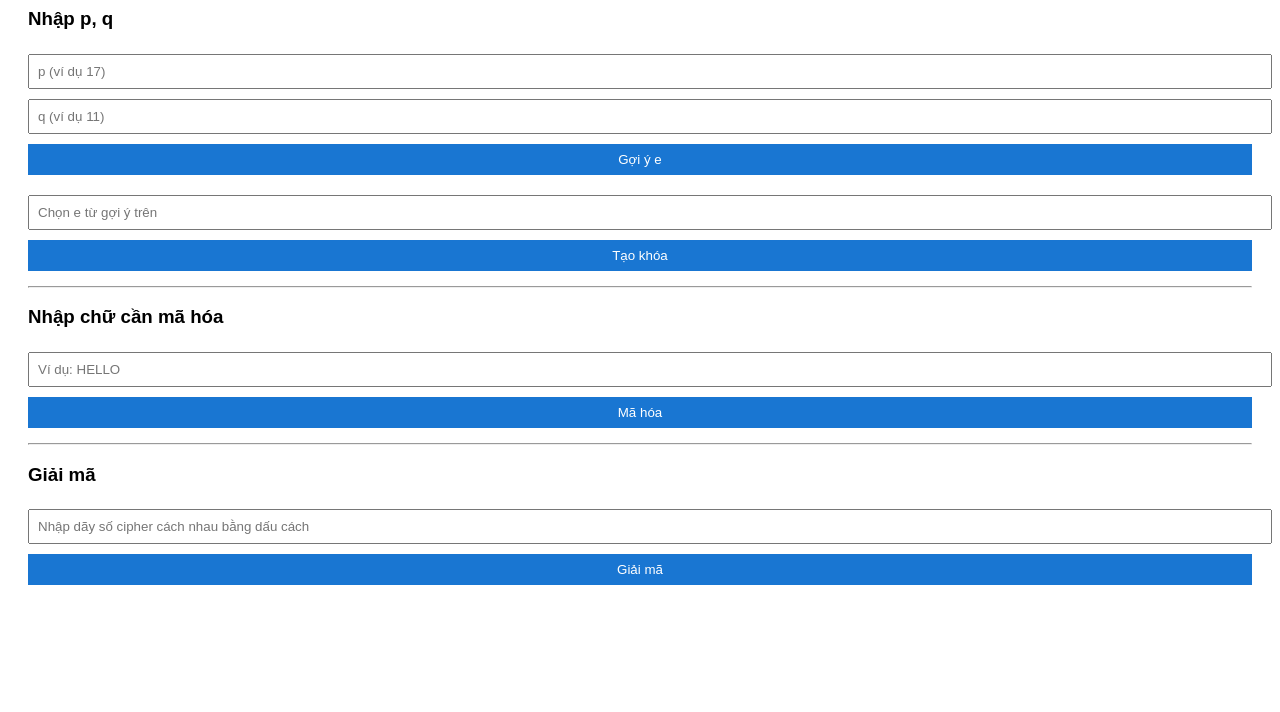
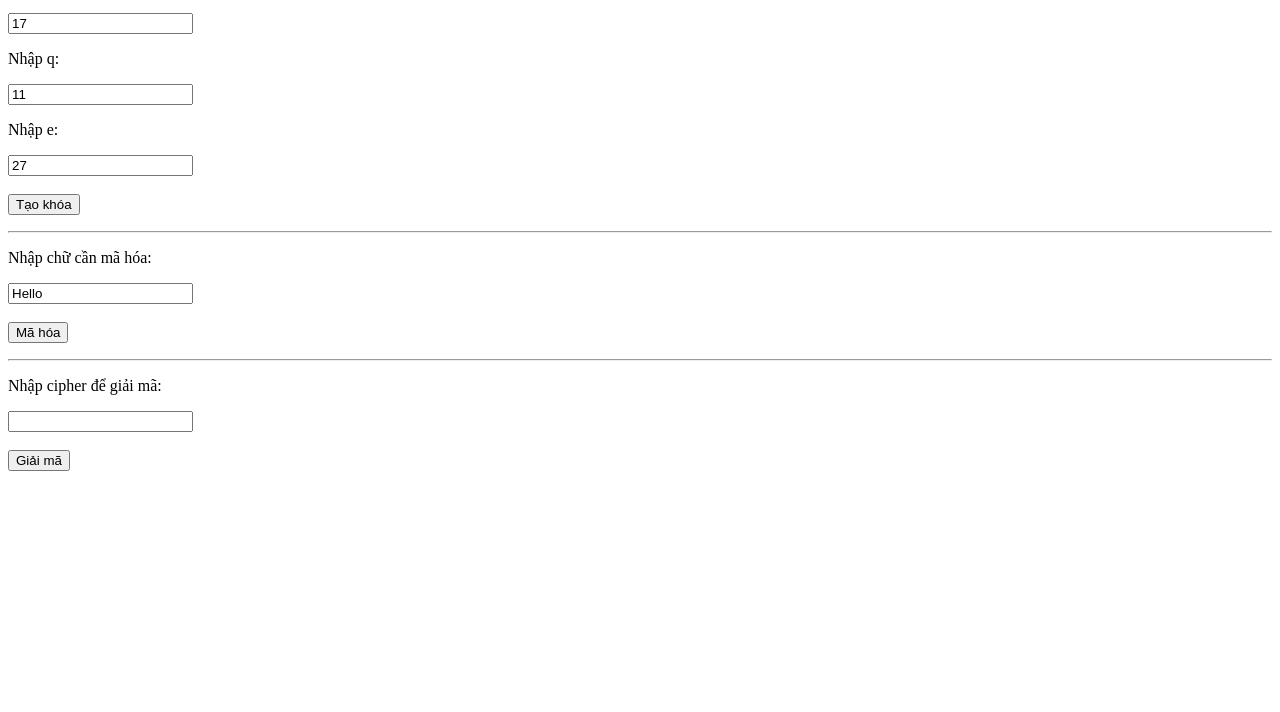
Before and after one commit to dangduyduy19-oss/RSA, a plain HTML site: page index.html in a window 1280 px wide. Shown: the part 88-800 px from the top of the page. Drawn offline with Linux system fonts and the light colour scheme.

Commit message:
Update index.html

```diff
--- a/index.html
+++ b/index.html
@@ -1,154 +1,151 @@
 <!DOCTYPE html>
 <html>
 <head>
-<meta charset="UTF-8">
-<title>RSA Demo</title>
-<style>
-body { font-family: Arial; padding: 20px; }
-input, button { padding: 8px; margin: 5px 0; width: 100%; }
-button { background: #1976d2; color: white; border: none; }
-.result { margin-top: 10px; font-weight: bold; }
-small { color: gray; }
-</style>
+    <meta charset="UTF-8">
+    <title>RSA Demo</title>
 </head>
 <body>
 
-<h2>RSA Demo (Text Encryption)</h2>
+<h2>RSA Demo</h2>
 
-<h3>Nhập p, q</h3>
-<input id="p" placeholder="p (ví dụ 17)">
-<input id="q" placeholder="q (ví dụ 11)">
-<button onclick="suggestE()">Gợi ý e</button>
+<p>Nhập p:</p>
+<input type="number" id="p" value="17">
 
-<div class="result" id="suggestion"></div>
+<p>Nhập q:</p>
+<input type="number" id="q" value="11">
 
-<input id="e" placeholder="Chọn e từ gợi ý trên">
-<button onclick="generateKeys()">Tạo khóa</button>
+<p>Nhập e:</p>
+<input type="number" id="e" value="27">
 
-<div class="result" id="keys"></div>
+<br><br>
+<button onclick="createKey()">Tạo khóa</button>
+
+<p id="keyInfo"></p>
 
 <hr>
 
-<h3>Nhập chữ cần mã hóa</h3>
-<input id="plaintext" placeholder="Ví dụ: HELLO">
-<button onclick="encrypt()">Mã hóa</button>
+<p>Nhập chữ cần mã hóa:</p>
+<input type="text" id="plainText" value="Hello">
+<br><br>
+<button onclick="encryptText()">Mã hóa</button>
 
-<div class="result" id="cipher"></div>
+<p id="cipherText"></p>
 
 <hr>
 
-<h3>Giải mã</h3>
-<input id="cipherInput" placeholder="Nhập dãy số cipher cách nhau bằng dấu cách">
-<button onclick="decrypt()">Giải mã</button>
+<p>Nhập cipher để giải mã:</p>
+<input type="text" id="cipherInput">
+<br><br>
+<button onclick="decryptText()">Giải mã</button>
 
-<div class="result" id="decrypted"></div>
+<p id="decryptedText"></p>
 
 <script>
 
 let n, phi, e, d;
 
-function gcd(a,b){
-    while(b!=0){
-        let t = b;
-        b = a % b;
-        a = t;
-    }
-    return a;
-}
-
-function modInverse(e,phi){
-    for(let i=1;i<phi;i++){
-        if((e*i)%phi==1) return i;
-    }
-}
-
-function modPow(base, exp, mod){
+// =======================
+// MODULAR EXPONENTIATION
+// =======================
+function modPow(base, exp, mod) {
     let result = 1;
     base = base % mod;
-    while(exp > 0){
-        if(exp % 2 == 1)
+
+    while (exp > 0) {
+        if (exp % 2 === 1) {
             result = (result * base) % mod;
+        }
         exp = Math.floor(exp / 2);
         base = (base * base) % mod;
     }
     return result;
 }
 
-function suggestE(){
-    let pVal = parseInt(document.getElementById("p").value);
-    let qVal = parseInt(document.getElementById("q").value);
+// =======================
+// TÌM d
+// =======================
+function findD(e, phi) {
+    for (let i = 1; i < phi; i++) {
+        if ((i * e) % phi === 1) {
+            return i;
+        }
+    }
+    return null;
+}
 
-    if(!pVal || !qVal){
-        alert("Nhập p và q trước!");
+// =======================
+// TẠO KHÓA
+// =======================
+function createKey() {
+    let p = parseInt(document.getElementById("p").value);
+    let q = parseInt(document.getElementById("q").value);
+    e = parseInt(document.getElementById("e").value);
+
+    n = p * q;
+    phi = (p - 1) * (q - 1);
+
+    if (gcd(e, phi) !== 1) {
+        alert("e không nguyên tố cùng nhau với phi(n)");
         return;
     }
 
-    phi = (pVal-1)*(qVal-1);
-    let validE = [];
+    d = findD(e, phi);
 
-    for(let i=2;i<phi;i++){
-        if(gcd(i,phi)==1){
-            validE.push(i);
-        }
+    document.getElementById("keyInfo").innerHTML =
+        "n = " + n +
+        "<br>phi(n) = " + phi +
+        "<br>d = " + d;
+}
+
+// =======================
+// MÃ HÓA
+// =======================
+function encryptText() {
+    let text = document.getElementById("plainText").value;
+    let result = [];
+
+    for (let i = 0; i < text.length; i++) {
+        let m = text.charCodeAt(i);
+        let c = modPow(m, e, n);
+        result.push(c);
     }
 
-    document.getElementById("suggestion").innerHTML =
-        "φ(n) = " + phi + "<br>e hợp lệ: " + validE.slice(0,10).join(", ") +
-        "<br><small>(hiển thị 10 giá trị đầu)</small>";
+    let cipher = result.join(" ");
+    document.getElementById("cipherText").innerHTML = "Cipher: " + cipher;
+    document.getElementById("cipherInput").value = cipher;
 }
 
-function generateKeys(){
-    let pVal = parseInt(document.getElementById("p").value);
-    let qVal = parseInt(document.getElementById("q").value);
-    e = parseInt(document.getElementById("e").value);
-
-    n = pVal * qVal;
-    phi = (pVal-1)*(qVal-1);
-
-    if(gcd(e,phi)!=1){
-        alert("e không hợp lệ!");
-        return;
-    }
-
-    d = modInverse(e,phi);
-
-    document.getElementById("keys").innerHTML =
-        "n = "+n+"<br>φ(n) = "+phi+"<br>d = "+d;
-}
-
-function encrypt(){
-    let text = document.getElementById("plaintext").value;
-    let cipherArray = [];
-
-    for(let i=0;i<text.length;i++){
-        let m = text.charCodeAt(i);
-        if(m >= n){
-            alert("Ký tự quá lớn so với n!");
-            return;
-        }
-        let c = modPow(m,e,n);
-        cipherArray.push(c);
-    }
-
-    document.getElementById("cipher").innerHTML =
-        "Cipher: " + cipherArray.join(" ");
-}
-
-function decrypt(){
-    let cipherText = document.getElementById("cipherInput").value.trim();
-    let numbers = cipherText.split(" ");
+// =======================
+// GIẢI MÃ
+// =======================
+function decryptText() {
+    let cipher = document.getElementById("cipherInput").value;
+    let parts = cipher.split(" ");
     let result = "";
 
-    for(let i=0;i<numbers.length;i++){
-        let m = modPow(parseInt(numbers[i]),d,n);
+    for (let i = 0; i < parts.length; i++) {
+        let c = parseInt(parts[i]);
+        let m = modPow(c, d, n);
         result += String.fromCharCode(m);
     }
 
-    document.getElementById("decrypted").innerHTML =
+    document.getElementById("decryptedText").innerHTML =
         "Giải mã: " + result;
+}
+
+// =======================
+// GCD
+// =======================
+function gcd(a, b) {
+    while (b !== 0) {
+        let temp = b;
+        b = a % b;
+        a = temp;
+    }
+    return a;
 }
 
 </script>
 
 </body>
-</html>
+    </html>
```
